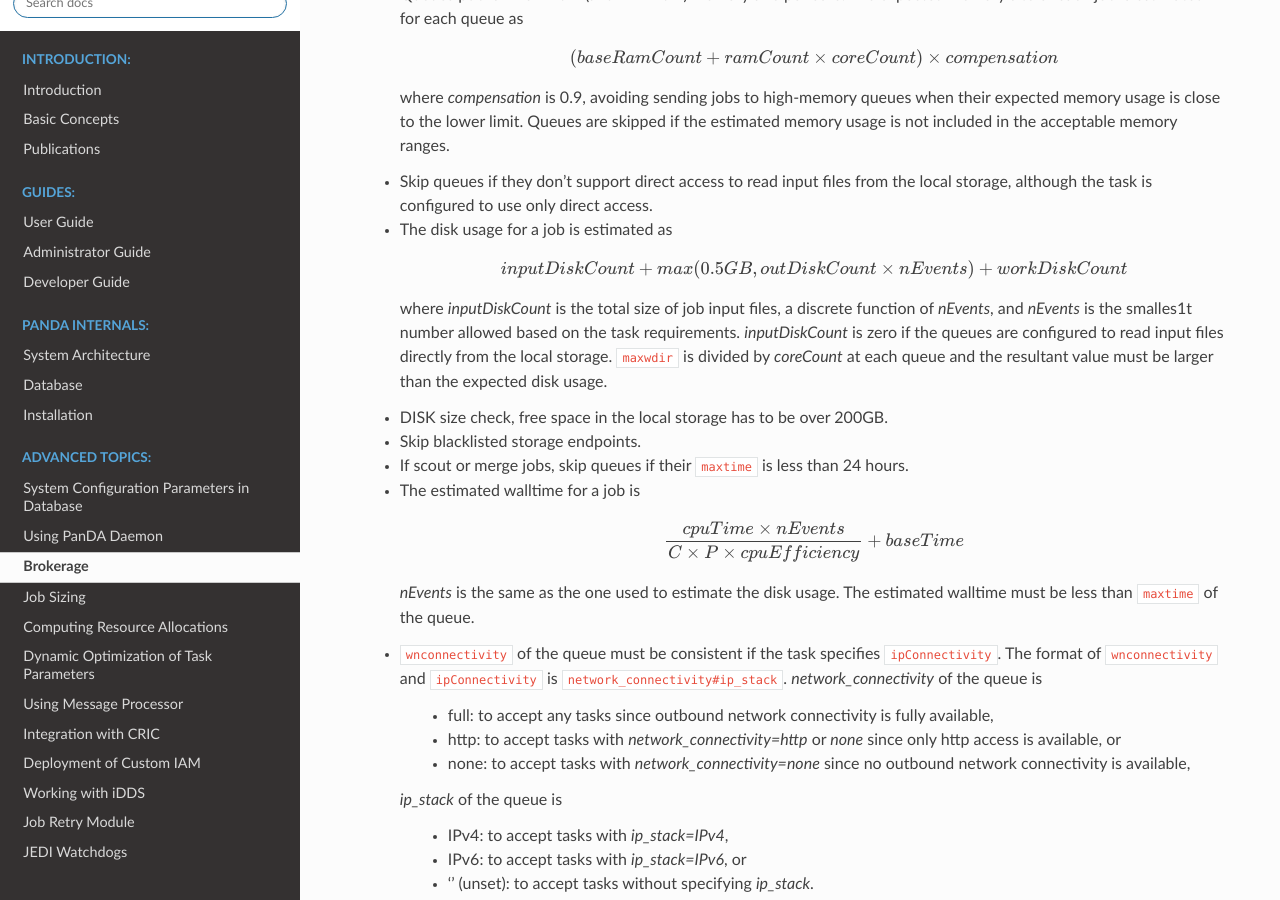
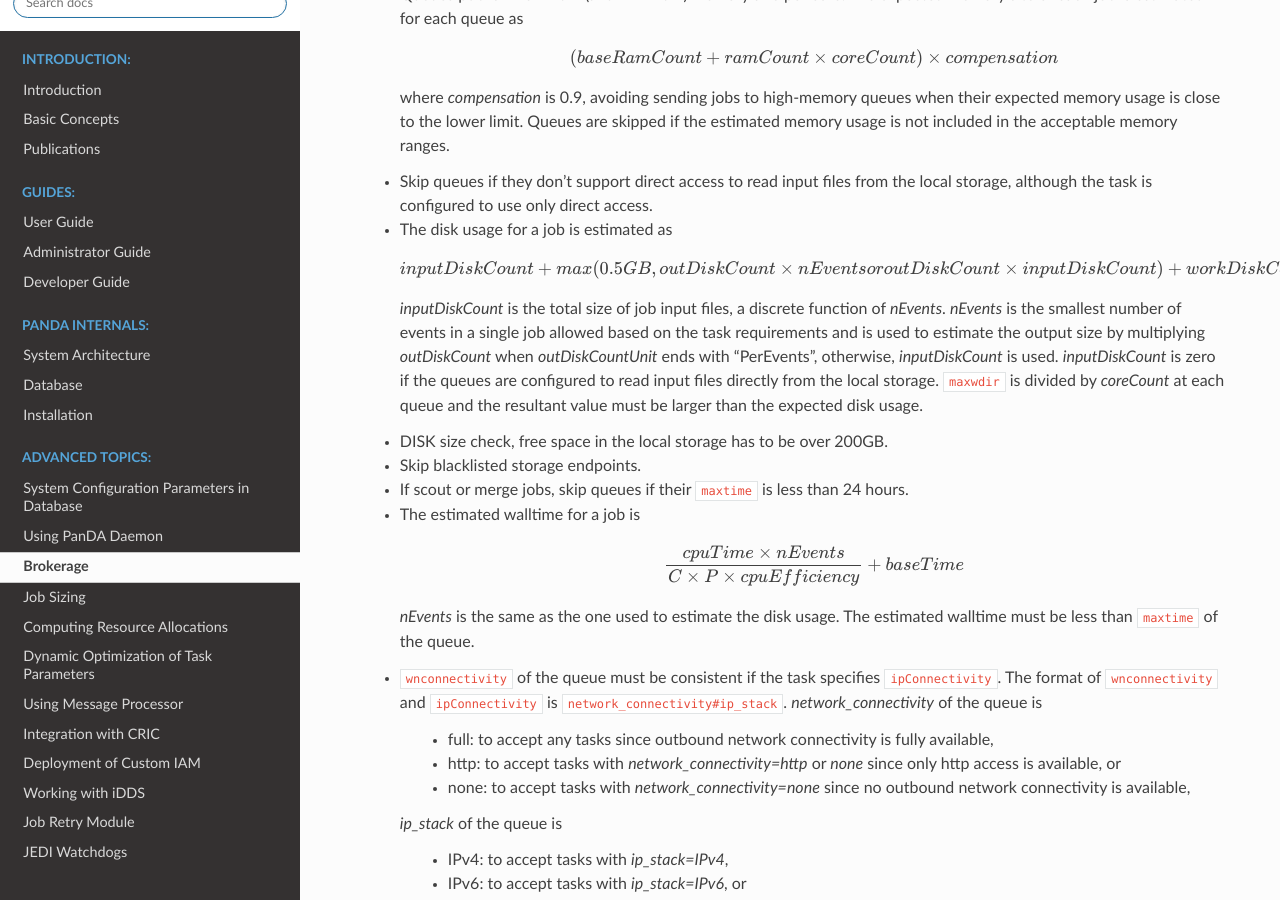
Before and after one commit to PanDAWMS/panda-docs, a Sphinx documentation site: the page built from docs/source/advanced/brokerage.rst, in a window 1280 px wide and 900 px high, scrolled down 1601 px. Built offline with Sphinx 7.4.7 and the Read the Docs theme 2.0.0, drawn with Linux system fonts in a browser that asks for light colours; pages that are not in the unit, such as notebooks, are missing from menus.

Commit message:
Update brokerage.rst

```diff
--- a/docs/source/advanced/brokerage.rst
+++ b/docs/source/advanced/brokerage.rst
@@ -97,10 +97,12 @@ This is the general ATLAS production job brokerage flow:
 
      .. math::
 
-        inputDiskCount + max (0.5 GB, outDiskCount \times nEvents) + workDiskCount
+        inputDiskCount + max (0.5 GB, outDiskCount \times nEvents or outDiskCount \times inputDiskCount) + workDiskCount
 
-     where *inputDiskCount* is the total size of job input files, a discrete function of *nEvents*,
-     and *nEvents* is the smalles1t number allowed based on the task requirements. *inputDiskCount* is zero
+     *inputDiskCount* is the total size of job input files, a discrete function of *nEvents*.
+     *nEvents* is the smallest number of events in a single job allowed based on the task requirements and is used to estimate the output size
+     by multiplying *outDiskCount* when *outDiskCountUnit* ends with "PerEvents", otherwise, *inputDiskCount* is used.
+     *inputDiskCount* is zero
      if the queues are configured to read input files directly from the local storage. ``maxwdir`` is divided by
      *coreCount* at each queue and the resultant value must be larger than the expected disk usage.
 
```
